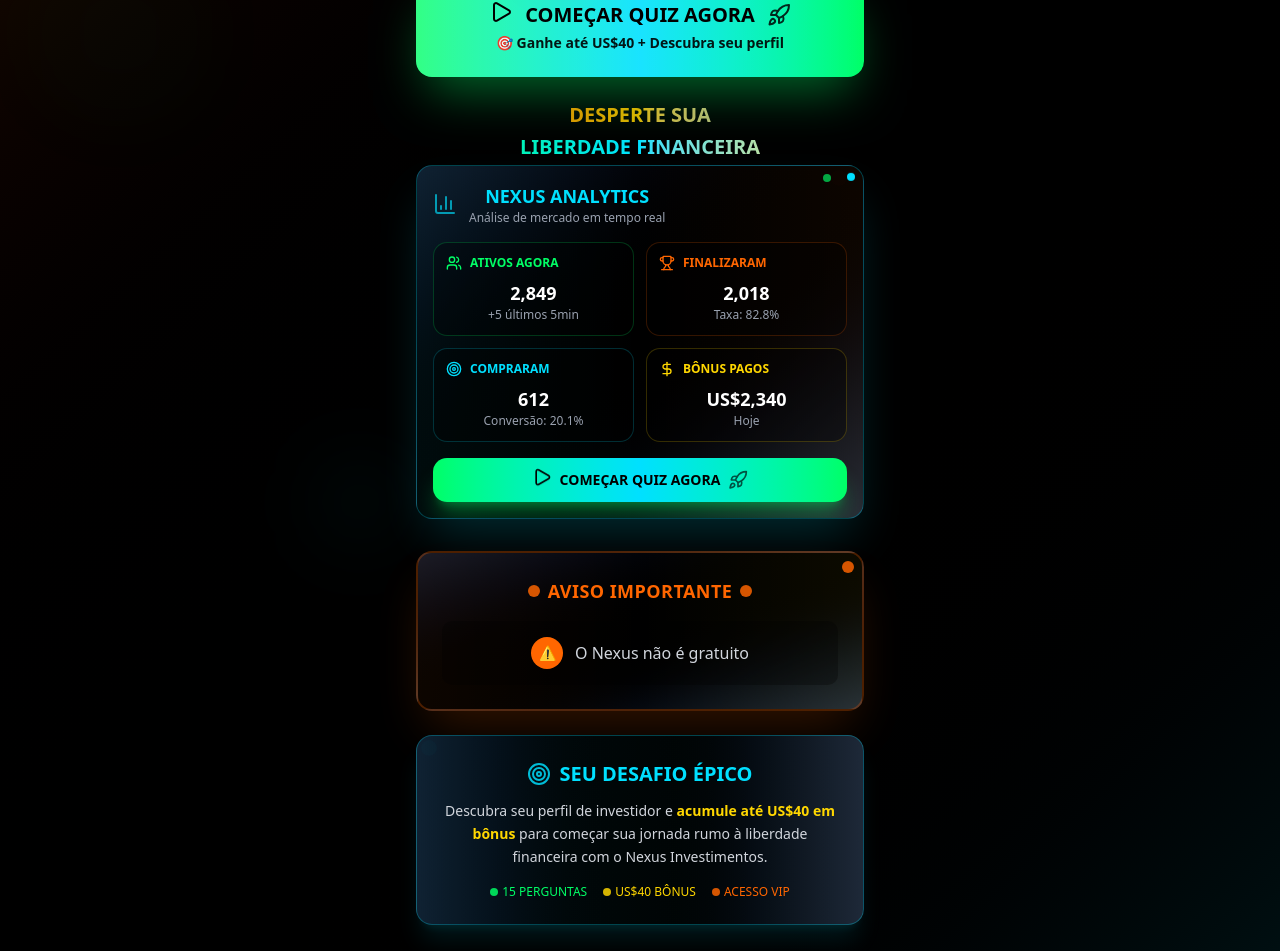
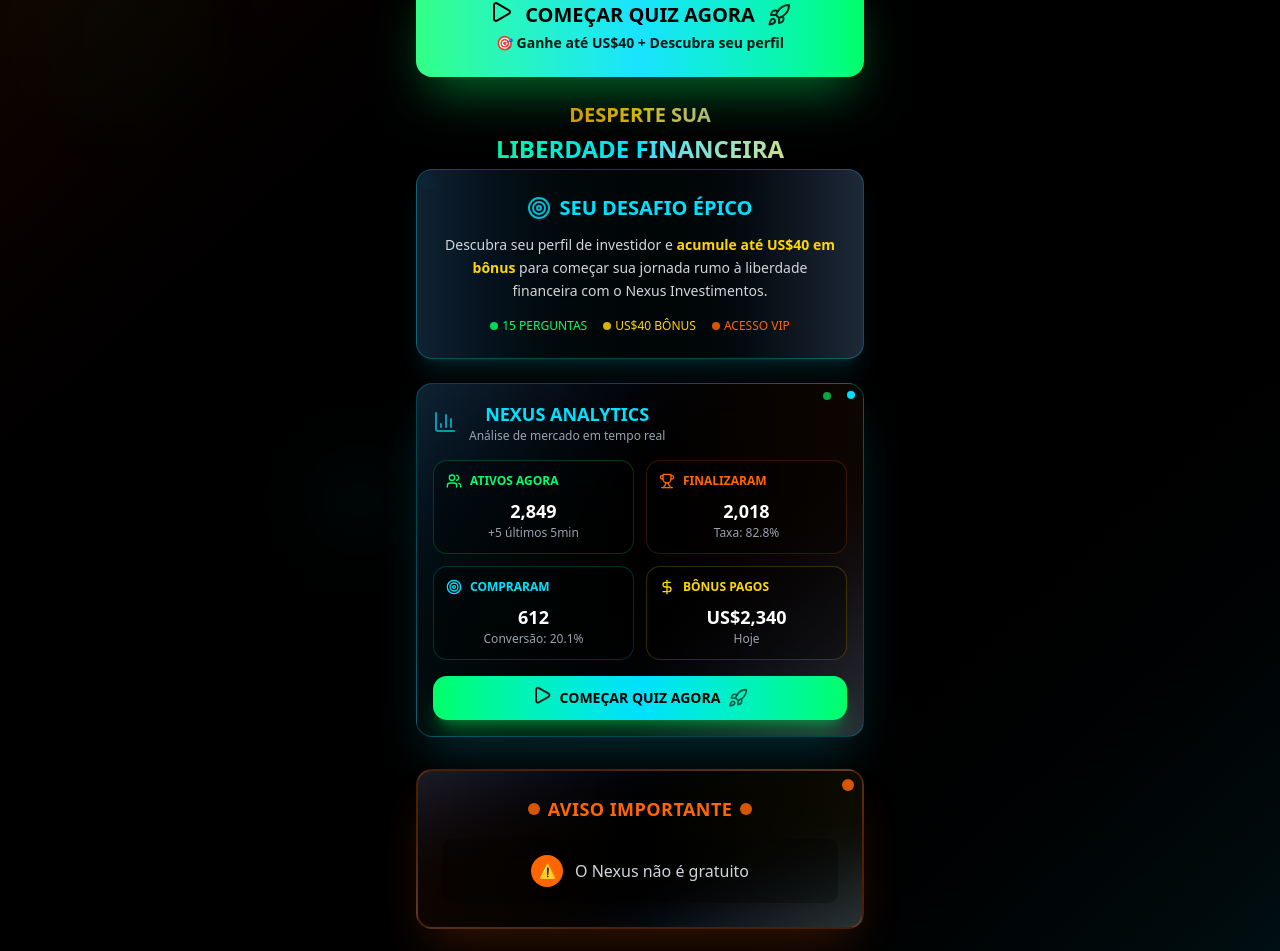
Before and after one commit to ismaelbarbosanexus/oficial-quiz-nexus-investimentos, a Next.js app: page / in a window 1280 px wide. Shown: the part 127-1078 px from the top of the page. Built offline with nearby package versions, Linux system fonts and the light colour scheme.

Commit message:
🤖 Update from Lasy: Layout da Página - Update src/app/page.tsx

```diff
--- a/src/app/page.tsx
+++ b/src/app/page.tsx
@@ -337,7 +337,7 @@ export default function NexusQuiz() {
       <img
         src="https://k6hrqrxuu8obbfwn.public.blob.vercel-storage.com/temp/38455507-41c1-4826-ad7a-80b4cd12cffc.png"
         alt="Nexus Investimentos Logo"
-        className="w-12 h-12 object-contain"
+        className="w-16 h-16 object-contain shadow-2xl shadow-[#ff6600]/40 relative z-10"
       />
       <div>
         <div className="text-[#ff6600] font-bold text-xl tracking-wider">NEXUS</div>
@@ -351,7 +351,7 @@ export default function NexusQuiz() {
     <div className="relative mb-6">
       <div className="bg-gradient-to-r from-gray-900 via-black to-gray-900 p-6 rounded-2xl border border-[#00ff66]/30 shadow-2xl shadow-[#00ff66]/10">
         {/* Efeitos de fundo futurísticos */}
-        <div className="absolute inset-0 bg-gradient-to-r from-[#00ff66]/5 via-transparent to-[#00e0ff]/5 rounded-2xl"></div>
+        <div className="absolute inset-0 bg-gradient-to-r from-[#ff6600]/5 via-transparent to-[#00e0ff]/5 rounded-2xl"></div>
         <div className="absolute top-2 right-2 w-2 h-2 bg-[#00ff66] rounded-full animate-pulse"></div>
         <div className="absolute bottom-2 left-2 w-1 h-1 bg-[#00e0ff] rounded-full animate-ping"></div>
 
@@ -771,39 +771,13 @@ export default function NexusQuiz() {
               <h1 className="text-xl font-black mb-1 bg-gradient-to-r from-[#ff6600] via-[#ffd700] to-[#00e0ff] bg-clip-text text-transparent animate-pulse">
                 DESPERTE SUA
               </h1>
-              <h1 className="text-xl font-black mb-1 bg-gradient-to-r from-[#00ff66] via-[#00e0ff] to-[#ffd700] bg-clip-text text-transparent">
+              <h1 className="text-2xl font-black mb-1 bg-gradient-to-r from-[#00ff66] via-[#00e0ff] to-[#ffd700] bg-clip-text text-transparent">
                 LIBERDADE FINANCEIRA
               </h1>
             </div>
 
-            {/* Dashboard em destaque na frente */}
-            <div className="mb-8">
-              <FuturisticDashboard />
-            </div>
-
-            {/* Aviso importante mais atrativo */}
-            <div className="bg-gradient-to-br from-gray-900 via-black to-gray-800 p-6 rounded-2xl mb-6 border-2 border-[#ff6600]/30 shadow-2xl shadow-[#ff6600]/20 relative overflow-hidden">
-              <div className="absolute inset-0 bg-gradient-to-r from-[#ff6600]/5 via-transparent to-[#ffd700]/5"></div>
-              <div className="absolute top-2 right-2 w-3 h-3 bg-[#ff6600] rounded-full animate-pulse"></div>
-
-              <div className="relative z-10">
-                <div className="flex items-center justify-center gap-2 mb-4">
-                  <div className="w-3 h-3 bg-[#ff6600] rounded-full animate-pulse"></div>
-                  <span className="text-[#ff6600] font-black text-lg tracking-wide">AVISO IMPORTANTE</span>
-                  <div className="w-3 h-3 bg-[#ff6600] rounded-full animate-pulse"></div>
-                </div>
-
-                <div className="flex items-center justify-center gap-3 p-4 bg-black/30 rounded-lg">
-                  <div className="w-8 h-8 bg-[#ff6600] rounded-full flex items-center justify-center flex-shrink-0">
-                    <span className="text-white text-sm font-bold">⚠️</span>
-                  </div>
-                  <span className="text-gray-300 text-base font-medium">O Nexus não é gratuito</span>
-                </div>
-              </div>
-            </div>
-
-            {/* Seção de desafio mais envolvente */}
-            <div className="bg-gradient-to-r from-gray-900 via-black to-gray-800 p-6 rounded-2xl mb-8 border border-[#00e0ff]/30 shadow-xl shadow-[#00e0ff]/10 relative overflow-hidden">
+            {/* Seção de desafio mais envolvente - movida para cima */}
+            <div className="bg-gradient-to-r from-gray-900 via-black to-gray-800 p-6 rounded-2xl mb-6 border border-[#00e0ff]/30 shadow-xl shadow-[#00e0ff]/10 relative overflow-hidden">
               <div className="absolute inset-0 bg-gradient-to-r from-[#00e0ff]/5 to-transparent"></div>
               <div className="absolute top-2 left-2 w-2 h-2 bg-[#00e0ff] rounded-full animate-ping"></div>
 
@@ -829,6 +803,32 @@ export default function NexusQuiz() {
                     <div className="w-2 h-2 bg-[#ff6600] rounded-full animate-pulse"></div>
                     <span className="text-[#ff6600]">ACESSO VIP</span>
                   </div>
+                </div>
+              </div>
+            </div>
+
+            {/* Dashboard em destaque na frente */}
+            <div className="mb-8">
+              <FuturisticDashboard />
+            </div>
+
+            {/* Aviso importante mais atrativo */}
+            <div className="bg-gradient-to-br from-gray-900 via-black to-gray-800 p-6 rounded-2xl mb-6 border-2 border-[#ff6600]/30 shadow-2xl shadow-[#ff6600]/20 relative overflow-hidden">
+              <div className="absolute inset-0 bg-gradient-to-r from-[#ff6600]/5 via-transparent to-[#ffd700]/5"></div>
+              <div className="absolute top-2 right-2 w-3 h-3 bg-[#ff6600] rounded-full animate-pulse"></div>
+
+              <div className="relative z-10">
+                <div className="flex items-center justify-center gap-2 mb-4">
+                  <div className="w-3 h-3 bg-[#ff6600] rounded-full animate-pulse"></div>
+                  <span className="text-[#ff6600] font-black text-lg tracking-wide">AVISO IMPORTANTE</span>
+                  <div className="w-3 h-3 bg-[#ff6600] rounded-full animate-pulse"></div>
+                </div>
+
+                <div className="flex items-center justify-center gap-3 p-4 bg-black/30 rounded-lg">
+                  <div className="w-8 h-8 bg-[#ff6600] rounded-full flex items-center justify-center flex-shrink-0">
+                    <span className="text-white text-sm font-bold">⚠️</span>
+                  </div>
+                  <span className="text-gray-300 text-base font-medium">O Nexus não é gratuito</span>
                 </div>
               </div>
             </div>
@@ -972,14 +972,14 @@ export default function NexusQuiz() {
                 <div className="text-center space-y-3">
                   <div className="text-lg">
                     <div className="bg-black/20 p-3 rounded-xl mb-3">
-                      <div className="text-sm font-bold mb-1">💰 DESCONTO ESPECIAL:</div>
+                      <div className="text-sm font-bold mb-1">💼 DESCONTO ESPECIAL:</div>
                       <div className="flex items-center justify-center gap-3">
                         <span className="line-through opacity-70 text-xl">R$597</span>
                         <span className="text-red-600 font-black text-lg">-50%</span>
                         <span className="font-black text-4xl drop-shadow-lg">R$297</span>
                       </div>
                       <div className="text-sm font-bold mt-1">
-                        🎯 ECONOMIA DE R$300 HOJE!
+                        📊 ECONOMIA DE R$300 HOJE!
                       </div>
                     </div>
                   </div>
```
